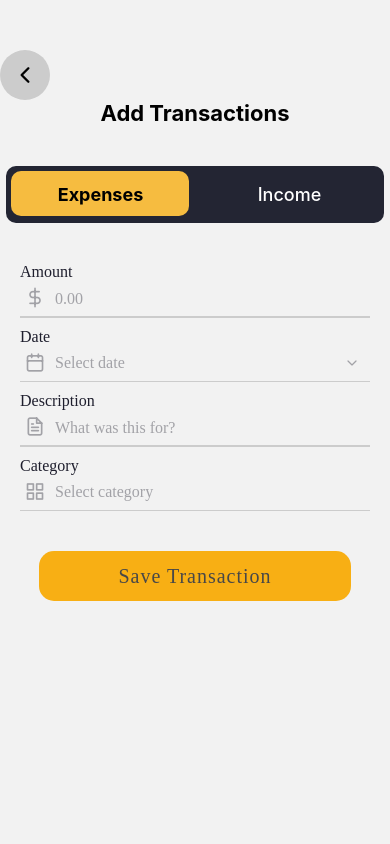
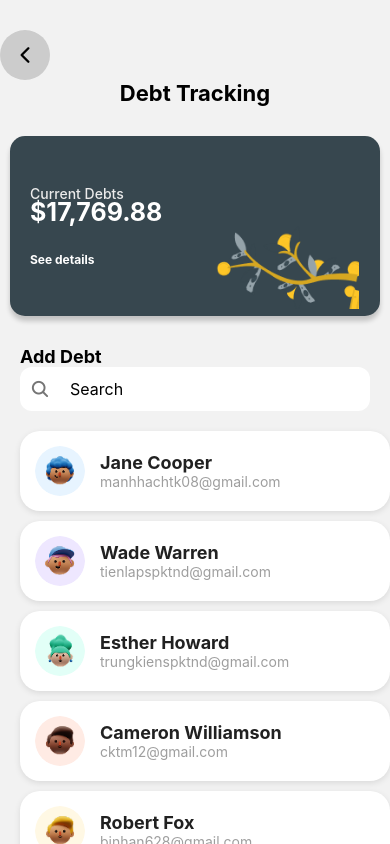
Before and after one commit to tariqahmaad/BudgetWise, a React Native app: screen / in a window 390 px wide. Built offline with nearby package versions, Linux system fonts and the light colour scheme.

Commit message:
removed unused functions from the input field , modified dept tracking screen and add transcation screen

```diff
--- a/Components/InputField/InputField.js
+++ b/Components/InputField/InputField.js
@@ -132,53 +132,15 @@ const InputField = ({
   const config = getInputConfig(title);
   const IconComponent = IconComponents[config.iconType];
 
+ //the new added code start from here
 
+  //the following state vars added
   const [showDateModal, setShowDateModal] = useState(false);
   const [selectedDay, setSelectedDay] = useState('');
   const [selectedMonth, setSelectedMonth] = useState('');
   const [selectedYear, setSelectedYear] = useState('');
 
-  const validateDay = (value) => {
-    // Allow only numbers
-    const numericValue = value.replace(/[^0-9]/g, '');
-    // Convert to number and ensure it's between 1-31
-    const day = parseInt(numericValue, 10);
-    if (!isNaN(day)) {
-      if (day > 31) return '31';
-      if (day < 1 && numericValue.length > 0) return '1';
-    }
-    return numericValue;
-  };
-
-  const validateMonth = (value) => {
-    // Allow only numbers
-    const numericValue = value.replace(/[^0-9]/g, '');
-    // Convert to number and ensure it's between 1-12
-    const month = parseInt(numericValue, 10);
-    if (!isNaN(month)) {
-      if (month > 12) return '12';
-      if (month < 1 && numericValue.length > 0) return '1';
-    }
-    return numericValue;
-  };
-
-  const validateYear = (value) => {
-    // Allow only numbers
-    const numericValue = value.replace(/[^0-9]/g, '');
-
-    // Convert to number and ensure it's within the allowed range
-    if (numericValue.length === 4) {
-      const year = parseInt(numericValue, 10);
-      const currentYear = 2025; // You can use new Date().getFullYear() for current year
-      const minYear = currentYear - 30; // 20 years before 2025 = 2005
-      const maxYear = currentYear + 10; // 10 years after 2025 = 2035
-
-      if (year < minYear) return minYear.toString();
-      if (year > maxYear) return maxYear.toString();
-    }
-
-    return numericValue;
-  };
+  //the following function handle selecting the date and make sure that the date is a vaild number
 
   const handleDateSet = () => {
     if (selectedDay && selectedMonth && selectedYear) {
@@ -188,10 +150,11 @@ const InputField = ({
       const year = parseInt(selectedYear, 10);
 
       // Validate year range
-      const currentYear = 2025; // You can use new Date().getFullYear() for current year
-      const minYear = currentYear - 30;
-      const maxYear = currentYear + 10;
+      const currentYear = 2025;
+      const minYear = currentYear - 30; //1995
+      const maxYear = currentYear + 10; //2035
 
+      // Check if year is within the valid range
       if (year < minYear || year > maxYear) {
         alert(`Please enter a year between ${minYear} and ${maxYear}`);
         return;
@@ -209,7 +172,7 @@ const InputField = ({
         return;
       }
 
-      // Format day and month to ensure leading zeros
+      // Format day and month to ensure leading zeros even if the user does not enter them
       const formattedDay = day.toString().padStart(2, '0');
       const formattedMonth = month.toString().padStart(2, '0');
 
@@ -220,6 +183,8 @@ const InputField = ({
       alert("Please complete all date fields");
     }
   };
+
+  //the new code ends here
 
   const handleFocus = () => {
     setIsFocused(true);
@@ -463,6 +428,7 @@ const styles = StyleSheet.create({
     fontFamily: "Poppins-Regular",
     marginTop: SIZES.padding.small,
   },
+  //the new styles added here
   datePickerTouchable: {
     flex: 1,
     flexDirection: "row",
--- a/Navigators/IndexPage.js
+++ b/Navigators/IndexPage.js
@@ -16,7 +16,7 @@ const index = () => {
   return (
 
     <NavigationContainer>
-      <Stack.Navigator  options={{ headerShown: false }}  initialRouteName="addTransaction">
+      <Stack.Navigator  options={{ headerShown: false }}  initialRouteName="debtTracking">
       <Stack.Screen  options={{ headerShown: false }}  name="addTransaction" component={AddTransactions} />
       <Stack.Screen  options={{ headerShown: false }}  name="debtTracking" component={DebtTrcaking} />
        <Stack.Screen  options={{ headerShown: false }}  name="testing" component={testingScreen} />
--- a/Screens/SubMenu/AddTransactions.js
+++ b/Screens/SubMenu/AddTransactions.js
@@ -49,6 +49,7 @@ const AddTransactions = ({ navigation }) => {
     <View style={styles.container}>
       <BackButton navigation={navigation} />
       <Text style={styles.title}>Add Transactions</Text>
+      <Text style={styles.subText}>You may add your transactions here. Make sure to fill all fields as they improve your overall experience in our application</Text>
       <ToggleSwitch onToggle={handleToggle} />
 
       <ScrollView style={styles.formContainer}>
@@ -103,8 +104,9 @@ const styles = StyleSheet.create({
   title: {
     fontSize: 22,
     fontWeight: "bold",
-    textAlign: "center",
-    marginBottom: 20,
+    textAlign: "left",
+    marginBottom: 10,
+    marginLeft:30
   },
   formContainer: {
     flex: 1,
@@ -119,7 +121,7 @@ const styles = StyleSheet.create({
     flex: 1,
     justifyContent: "center",
     alignItems: "center",
-    backgroundColor: "rgba(0, 0, 0, 0.5)",
+    backgroundColor: 'rgba(0, 0, 0, 0.5)',
   },
   notificationBox: {
     backgroundColor: "white",
@@ -144,6 +146,12 @@ const styles = StyleSheet.create({
     textAlign: "center",
     lineHeight: 20,
   },
+  subText:{
+    fontSize: 14,
+    textAlign: "left",
+    marginLeft:30,
+    color: "#7E848D",
+  }
 });
 
 export default AddTransactions;
--- a/Screens/SubMenu/DebtTracking.js
+++ b/Screens/SubMenu/DebtTracking.js
@@ -1,23 +1,33 @@
-
-
-
 import React from "react";
-import { View, ScrollView, TouchableOpacity, TextInput, Text, StyleSheet, SafeAreaView } from "react-native";
+import { View, ScrollView, TextInput, Text, StyleSheet, Pressable, StatusBar } from "react-native";
 import MainCard from "../../Components/CategoryCards/MainCard";
 import FriendCard from "../../Components/FriendCards/FriendCard";
 import BackButton from "../../Components/Buttons/BackButton";
 import Ionicons from "react-native-vector-icons/Ionicons";
 
+const DebtTracking = ({ navigation }) => {
+  const friends = [
+    { id: 1, avatar: require("../../assets/Avatar01.png"), name: "Jane Cooper", email: "manhhachtk08@gmail.com" },
+    { id: 2, avatar: require("../../assets/Avatar02.png"), name: "Wade Warren", email: "tienlapspktnd@gmail.com" },
+    { id: 3, avatar: require("../../assets/Avatar05.png"), name: "Esther Howard", email: "trungkienspktnd@gmail.com" },
+    { id: 4, avatar: require("../../assets/Avatar04.png"), name: "Cameron Williamson", email: "cktm12@gmail.com" },
+    { id: 5, avatar: require("../../assets/Avatar03.png"), name: "Robert Fox", email: "binhan628@gmail.com" },
+  ];
 
-const DebtTracking = ({ navigation }) => {
   return (
     <>
+      <StatusBar translucent backgroundColor="transparent" barStyle="dark-content" />
+      <View style={[styles.container, { paddingTop: StatusBar.currentHeight || 30 }]}>
         <BackButton navigation={navigation} />
-    <View style={styles.container}>
         <Text style={styles.title}>Debt Tracking</Text>
 
         <ScrollView contentContainerStyle={styles.scrollContainer}>
-        <TouchableOpacity onPress={() => navigation.navigate("onboarding")}>
+          <Pressable
+            style={({ pressed }) => [
+              { transform: [{ scale: pressed ? 0.97 : 1 }] },
+              { transition: "0.2s ease" }
+            ]}
+           onPress={() => navigation.navigate("onboarding")}>
             <MainCard
               title="Current Debts"
               amount="$17,769.88"
@@ -26,7 +36,7 @@ const DebtTracking = ({ navigation }) => {
               backgroundColor="#37474F"
               Frame={require("../../assets/debt-tracking-animation.png")}
             />
-        </TouchableOpacity>
+          </Pressable>
 
           <Text style={styles.addDebtText}>Add Debt</Text>
 
@@ -39,11 +49,22 @@ const DebtTracking = ({ navigation }) => {
           </View>
 
           <View style={styles.friendsContainer}>
-          <FriendCard avatar={require("../../assets/Avatar01.png")} name="Jane Cooper" email="manhhachtk08@gmail.com" />
-          <FriendCard avatar={require("../../assets/Avatar02.png")} name="Wade Warren" email="tienlapspktnd@gmail.com" />
-          <FriendCard avatar={require("../../assets/Avatar05.png")} name="Esther Howard" email="trungkienspktnd@gmail.com" />
-          <FriendCard avatar={require("../../assets/Avatar04.png")} name="Cameron Williamson" email="cktm12@gmail.com" />
-          <FriendCard avatar={require("../../assets/Avatar03.png")} name="Robert Fox" email="binhan628@gmail.com" />
+            {friends.map((friend) => (
+              <Pressable
+                key={friend.id}
+                onPress={() => navigation.navigate("onboarding")}
+                style={({ pressed }) => [
+                  { transform: [{ scale: pressed ? 0.97 : 1 }] },
+                  { transition: "0.2s ease" }
+                ]}
+              >
+                <FriendCard
+                  avatar={friend.avatar}
+                  name={friend.name}
+                  email={friend.email}
+                />
+              </Pressable>
+            ))}
           </View>
         </ScrollView>
       </View>
@@ -54,8 +75,8 @@ const DebtTracking = ({ navigation }) => {
 const styles = StyleSheet.create({
   container: {
     flex: 1,
-    alignItems: "center",
-    justifyContent: "center"
+    justifyContent: "center",
+    paddingTop: 30,
   },
   title: {
     fontSize: 22,
@@ -66,7 +87,7 @@ const styles = StyleSheet.create({
   scrollContainer: {
     alignItems: "center",
     width: "100%",
-    maxWidth: 400, // Ensures responsiveness on larger screens
+    maxWidth: 400,
     paddingHorizontal: 20,
   },
   addDebtText: {
```
Also changed, not shown: Screens/AddDept.js (added). Lines whose indentation alone changed are shown as unchanged.
